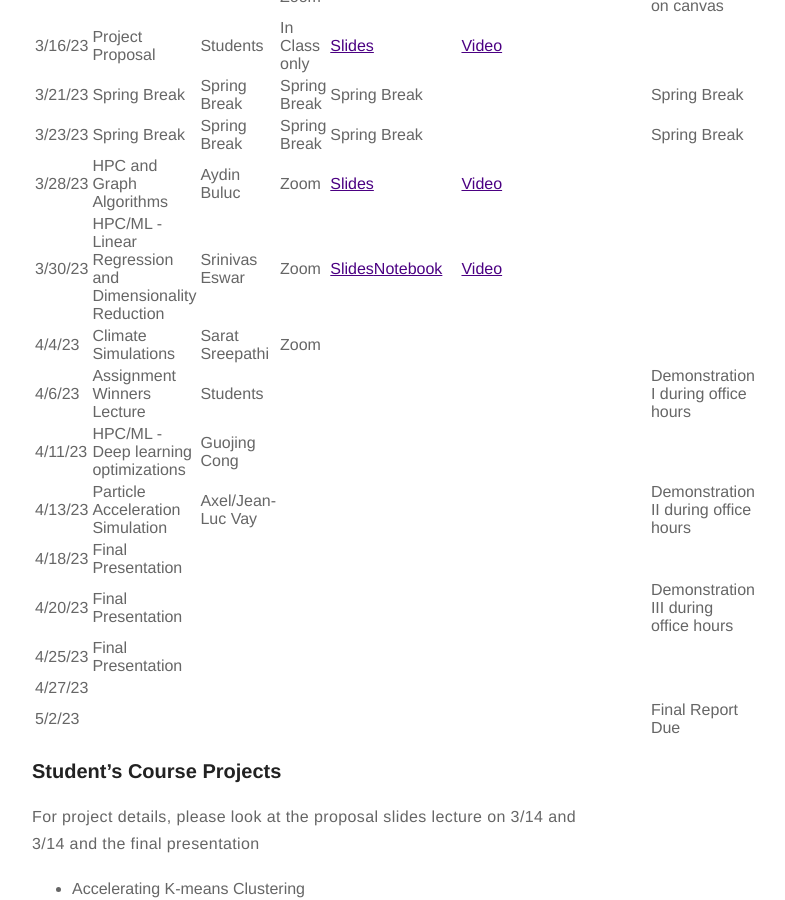
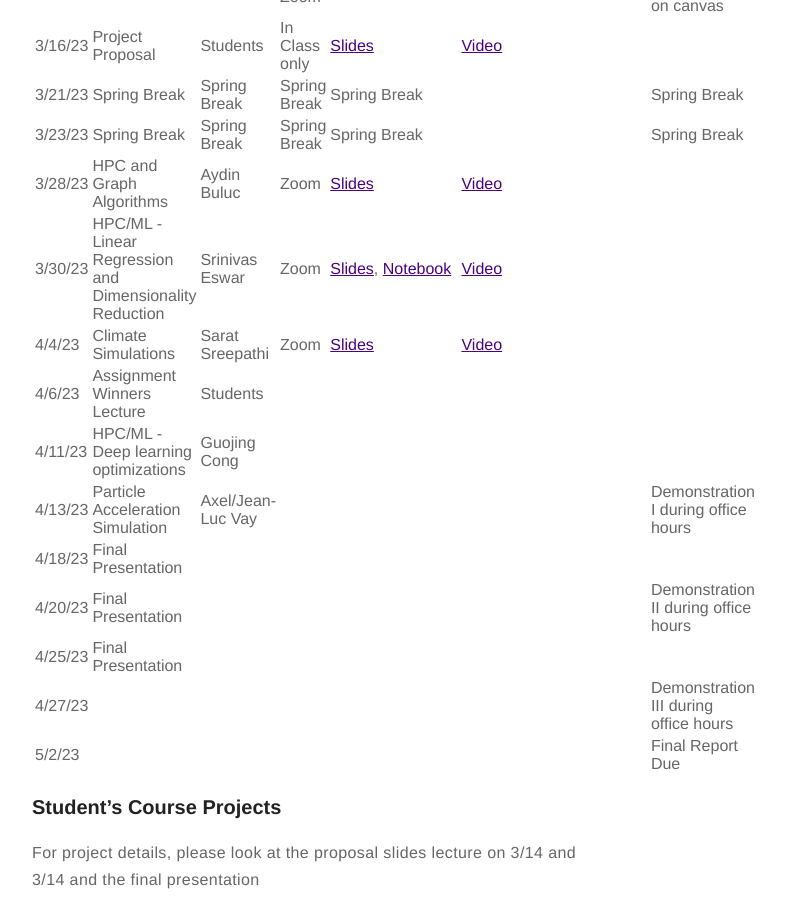
Before and after one commit to ramkikannan/ramkikannan.github.io, a Jekyll site: the page built from teaching.md, in a window 1280 px wide and 900 px high, scrolled down 5888 px. Shown: the whole window, without its empty margins (328-1113 px from the left). Built offline with Jekyll 4.4.1, drawn with Linux system fonts in a browser that asks for light colours; a style sheet for code colours, icons or effects is not loaded.

Commit message:
Sarat's guest lecture

```diff
--- a/teaching.md
+++ b/teaching.md
@@ -187,15 +187,15 @@ Login regularly to complete your work, so that you do not have to spend a lot of
 | 3/21/23 | Spring Break                                            | Spring Break      | Spring Break      | Spring Break |                |                                                                                      | Spring Break
 | 3/23/23 | Spring Break                                            | Spring Break      | Spring Break      | Spring Break |                |                                                                                      | Spring Break
 | 3/28/23 | HPC and Graph Algorithms                                | Aydin Buluc       | Zoom              |[Slides](6230/slides/aydin_graphalgorithms.pdf)              |[Video](https://youtu.be/yRDqNiNOIj8)                |                                                                                      |
-| 3/30/23 | HPC/ML - Linear Regression and Dimensionality Reduction | Srinivas Eswar    | Zoom              |[Slides](6230/slides/srini_dimensionality_reduction.pdf)[Notebook](6230/slides/RandSVD.ipynb)              | [Video](https://youtu.be/dwRjKHVF_OE)               |                                                                                      |
-| 4/4/23  | Climate Simulations                     | Sarat Sreepathi       | Zoom              |              |                |                                                                                      |
-| 4/6/23  | Assignment Winners Lecture                                           | Students |                   |              |                |                                                                                      | Demonstration I during office hours
+| 3/30/23 | HPC/ML - Linear Regression and Dimensionality Reduction | Srinivas Eswar    | Zoom              |[Slides](6230/slides/srini_dimensionality_reduction.pdf), [Notebook](6230/slides/RandSVD.ipynb)              | [Video](https://youtu.be/dwRjKHVF_OE)               |                                                                                      |
+| 4/4/23  | Climate Simulations                     | Sarat Sreepathi       | Zoom              |  [Slides](6230/slides/HPC_Climate_Guest_Lecture.pdf)             | [Video](https://youtu.be/tmjz7BLeSGw)               |                                                                                      |
+| 4/6/23  | Assignment Winners Lecture                                           | Students |                   |              |                |                                                                                      |
 | 4/11/23 |   HPC/ML - Deep learning optimizations                                   |Guojing Cong         |                  |              |                |                                                                                      |
-| 4/13/23 | Particle Acceleration Simulation                        | Axel/Jean-Luc Vay |                   |              |                |                                                                                      | Demonstration II during office hours
+| 4/13/23 | Particle Acceleration Simulation                        | Axel/Jean-Luc Vay |                   |              |                |                                                                                      | Demonstration I during office hours
 | 4/18/23 | Final Presentation                                      |                   |                   |              |                |                                                                                      |
-| 4/20/23 | Final Presentation                                      |                   |                   |              |                |                                                                                      | Demonstration III during office hours
+| 4/20/23 | Final Presentation                                      |                   |                   |              |                |                                                                                      | Demonstration II during office hours
 | 4/25/23 | Final Presentation                                      |                   |                   |              |                |
-| 4/27/23 |                                                         |                   |                   |              |                |                                                                                      |
+| 4/27/23 |                                                         |                   |                   |              |                |                                                                                      | Demonstration III during office hours
 | 5/2/23  |                                                         |                   |                   |              |                |                                                                                      | Final Report Due
 
 ### Student's Course Projects
```
Also changed, not shown: 1 other file.
